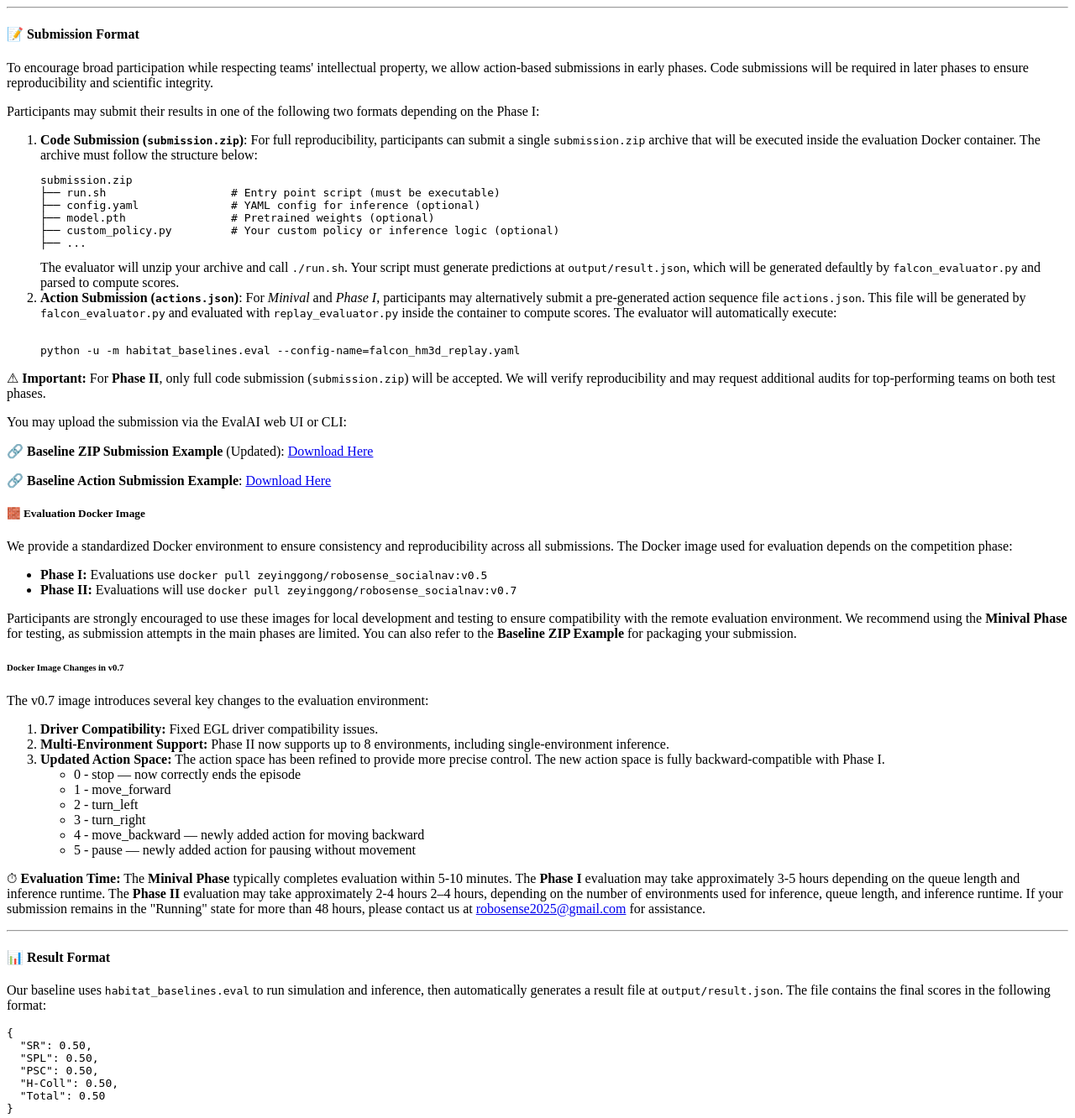
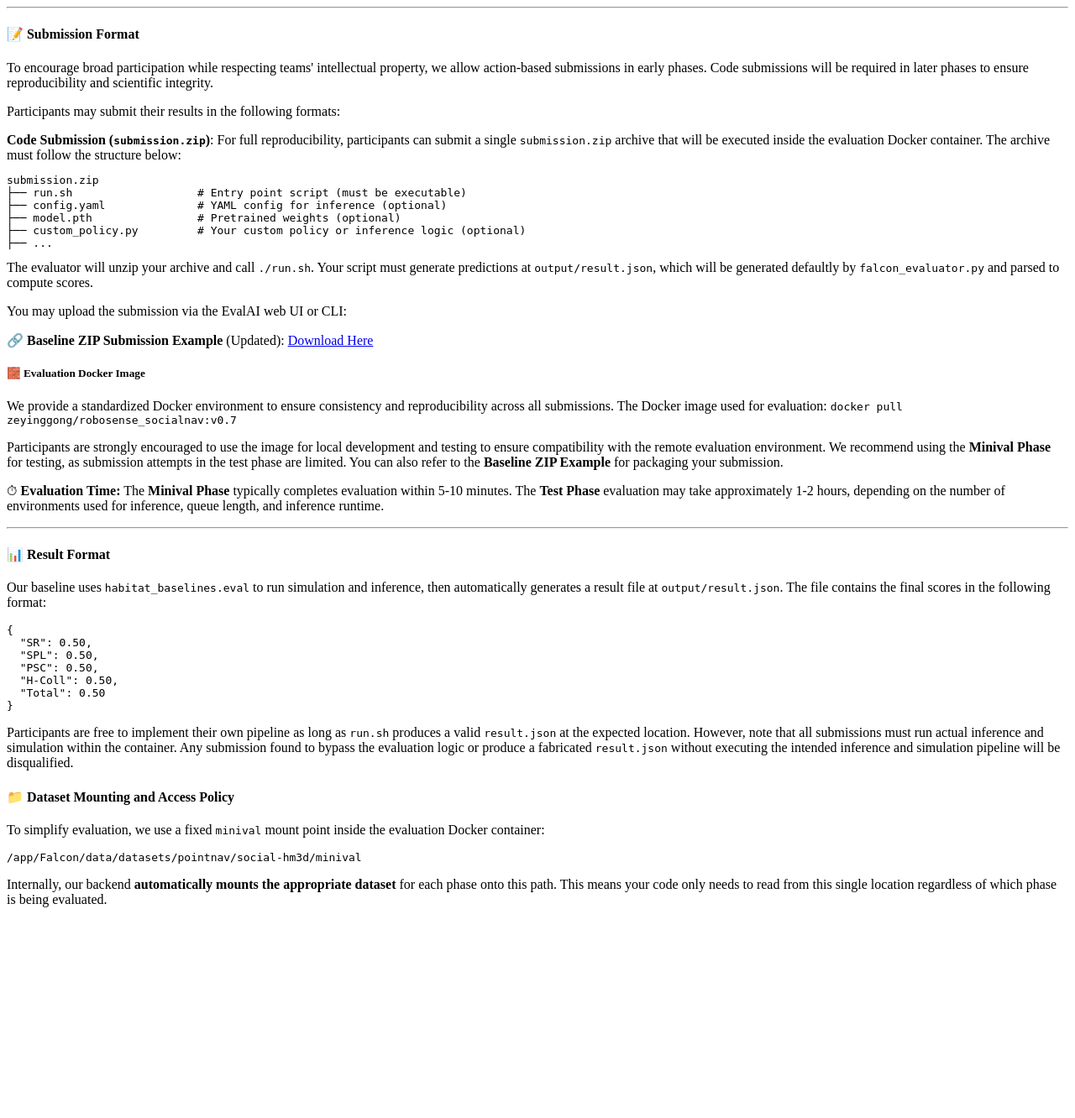
Before and after one commit to Zeying-Gong/Socialnav-HW3, a Python web app: template templates/submission_guidelines.html in a window 1280 px wide. Shown: the top 1332 px of the page at 84% size. After the commit the page ends 1081 px from the top, so only its background shows below. Run offline with Jinja, Linux system fonts and the light colour scheme; the template is opened without the code that fills it, so the values that code supplies are empty.

Commit message:
ready for approval v7

```diff
--- a/remote_challenge_evaluation/evaluate.py
+++ b/remote_challenge_evaluation/evaluate.py
@@ -13,11 +13,11 @@ def evaluate(user_submission_file, phase_codename, test_annotation_file=None, **
 
     # Phase-specific parameters
     phase_params = {
-        "minival": {
+        "dev": { # 原先设置有问题，是实际的val
             "split": "val_split",
             "val_dir": "/home/zeyingg/competition/SocialNav/update_Falcon/Falcon/data/datasets/pointnav/social-hm3d/minival:/app/Falcon/data/datasets/pointnav/social-hm3d/minival"
         },
-        "test_1": {
+        "minival": { # 原先设置有问题，是实际的test
             "split": "test_split",
             "val_dir": "/home/zeyingg/competition/SocialNav/update_Falcon/Falcon/data/datasets/pointnav/social-hm3d/phase2_hw100:/app/Falcon/data/datasets/pointnav/social-hm3d/minival"
         },
--- a/templates/submission_guidelines.html
+++ b/templates/submission_guidelines.html
@@ -7,11 +7,10 @@
 </p>
 
 <p>
-Participants may submit their results in one of the following two formats depending on the Phase I:
+Participants may submit their results in the following formats:
 </p>
 
-<ol>
-<li><strong>Code Submission (<code>submission.zip</code>)</strong>:
+<strong>Code Submission (<code>submission.zip</code>)</strong>:
 For full reproducibility, participants can submit a single <code>submission.zip</code> archive that will be executed inside the evaluation Docker container. The archive must follow the structure below:
 <pre>
 submission.zip
@@ -22,20 +21,6 @@ submission.zip
 ├── ...
 </pre>
 The evaluator will unzip your archive and call <code>./run.sh</code>. Your script must generate predictions at <code>output/result.json</code>, which will be generated defaultly by <code>falcon_evaluator.py</code> and parsed to compute scores.
-</li>
-
-<li><strong>Action Submission (<code>actions.json</code>)</strong>:
-For <em>Minival</em> and <em>Phase I</em>, participants may alternatively submit a pre-generated action sequence file <code>actions.json</code>. This file will be generated by <code>falcon_evaluator.py</code> and evaluated with <code>replay_evaluator.py</code> inside the container to compute scores. The evaluator will automatically execute:
-
-<pre><code>
-python -u -m habitat_baselines.eval --config-name=falcon_hm3d_replay.yaml
-</code></pre>
-</li>
-</ol>
-
-<p>
-⚠ <strong>Important:</strong> For <strong>Phase II</strong>, only full code submission (<code>submission.zip</code>) will be accepted. We will verify reproducibility and may request additional audits for top-performing teams on both test phases.
-</p>
 
 <p>
 You may upload the submission via the EvalAI web UI or CLI:
@@ -48,56 +33,19 @@ Download Here
 </a>
 </p>
 
+<h5 class="title is-5"> 🧱 Evaluation Docker Image </h5>
 <p>
-🔗 <strong>Baseline Action Submission Example</strong>:
-<a href="https://drive.google.com/file/d/1N-G9jCuysbuDvTeuYpOCCC9IO9PdDhRS/view?usp=sharing" target="_blank">
-Download Here
-</a>
+We provide a standardized Docker environment to ensure consistency and reproducibility across all submissions. The Docker image used for evaluation: <code>docker pull zeyinggong/robosense_socialnav:v0.7</code>
 </p>
 
-
-<h5 class="title is-5"> 🧱 Evaluation Docker Image </h5>
 <p>
-We provide a standardized Docker environment to ensure consistency and reproducibility across all submissions. The Docker image used for evaluation depends on the competition phase:
+Participants are strongly encouraged to use the image for local development and testing to ensure compatibility with the remote evaluation environment. We recommend using the <strong>Minival Phase</strong> for testing, as submission attempts in the test phase are limited. You can also refer to the <strong>Baseline ZIP Example</strong> for packaging your submission.
 </p>
-
-<ul>
-  <li><strong>Phase I:</strong> Evaluations use <code>docker pull zeyinggong/robosense_socialnav:v0.5</code></li>
-  <li><strong>Phase II:</strong> Evaluations will use <code>docker pull zeyinggong/robosense_socialnav:v0.7</code></li>
-</ul>
-
-<p>
-Participants are strongly encouraged to use these images for local development and testing to ensure compatibility with the remote evaluation environment. We recommend using the <strong>Minival Phase</strong> for testing, as submission attempts in the main phases are limited. You can also refer to the <strong>Baseline ZIP Example</strong> for packaging your submission.
-</p>
-
-<h6 class="title is-6">Docker Image Changes in v0.7</h6>
-
-<p>
-The v0.7 image introduces several key changes to the evaluation environment:
-</p>
-
-<ol>
-  <li><strong>Driver Compatibility:</strong> Fixed EGL driver compatibility issues.</li>
-  <li><strong>Multi-Environment Support:</strong> Phase II now supports up to 8 environments, including single-environment inference.</li>
-  <li>
-    <strong>Updated Action Space:</strong> The action space has been refined to provide more precise control. The new action space is fully backward-compatible with Phase I.
-    <ul>
-      <li>0 - stop &mdash; now correctly ends the episode</li>
-      <li>1 - move_forward</li>
-      <li>2 - turn_left</li>
-      <li>3 - turn_right</li>
-      <li>4 - move_backward &mdash; newly added action for moving backward</li>
-      <li>5 - pause &mdash; newly added action for pausing without movement</li>
-    </ul>
-  </li>
-</ol>
 
 <p>
 ⏱ <strong>Evaluation Time:</strong>
 The <strong>Minival Phase</strong> typically completes evaluation within 5-10 minutes.
-The  <strong>Phase I</strong> evaluation may take approximately 3-5 hours depending on the queue length and inference runtime.
-The  <strong>Phase II</strong> evaluation may take approximately 2-4 hours 2–4 hours, depending on the number of environments used for inference, queue length, and inference runtime.
-If your submission remains in the "Running" state for more than 48 hours, please contact us at <a href="mailto:robosense2025@gmail.com">robosense2025@gmail.com</a> for assistance.
+The  <strong>Test Phase</strong> evaluation may take approximately 1-2 hours, depending on the number of environments used for inference, queue length, and inference runtime.
 </p>
 
 <hr>
```
Also changed, not shown: 1 other file.
